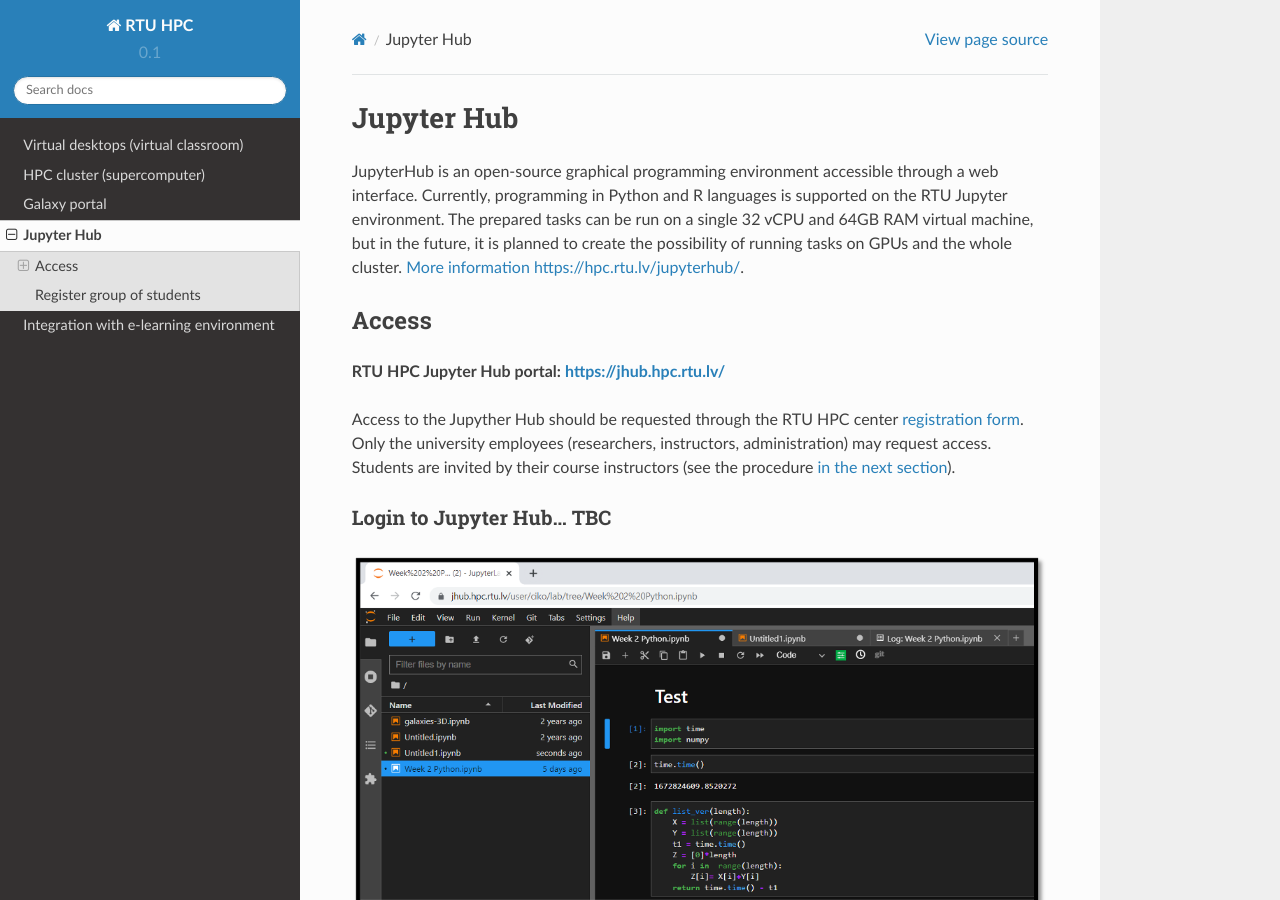
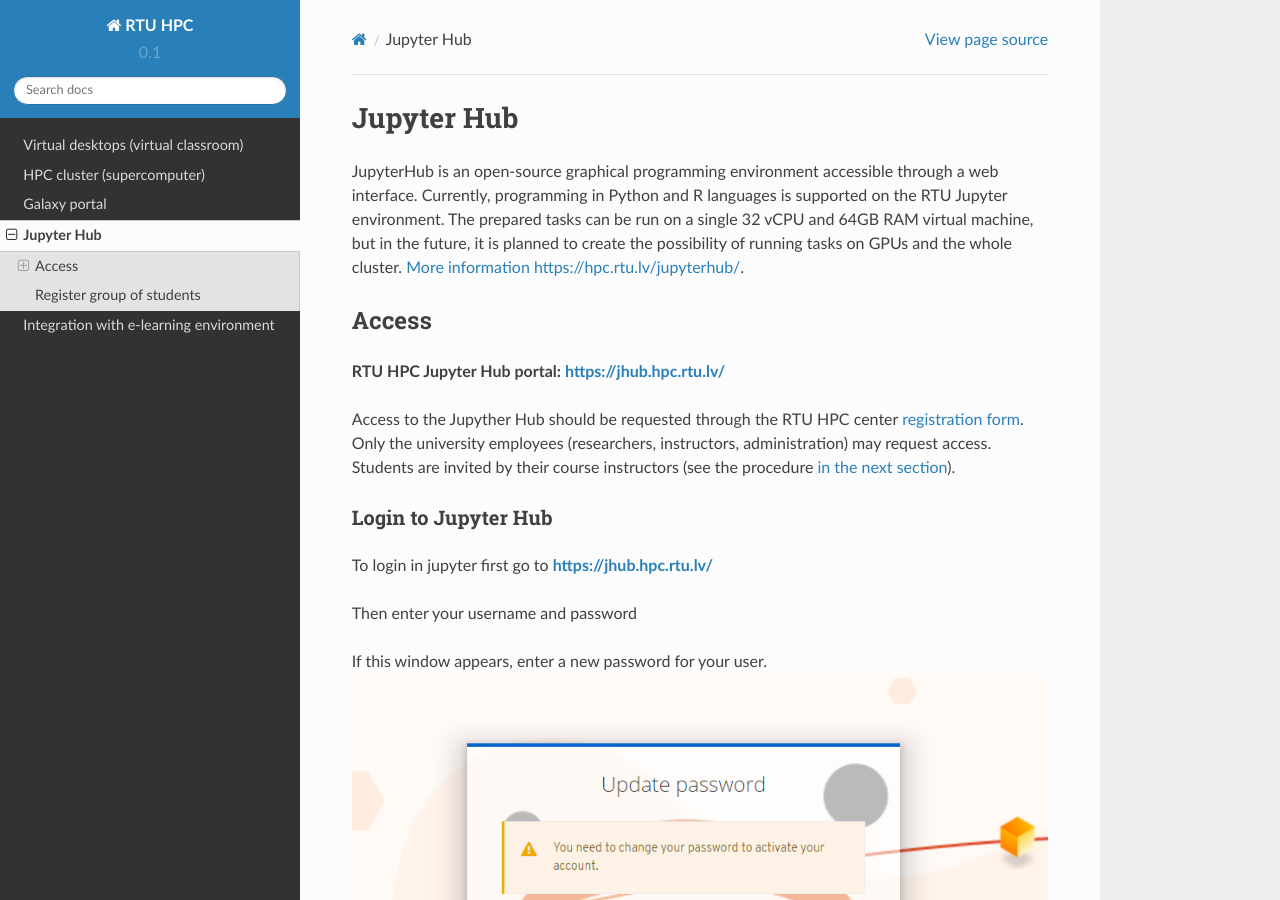
Before and after one commit to rtuhpc/hpc-platform, a Sphinx documentation site: the page built from doc/02_jupyter_hub.md, in a window 1280 px wide and 900 px high. Built offline with Sphinx 7.4.7 and the Read the Docs theme 2.0.0, drawn with Linux system fonts in a browser that asks for light colours.

Commit message:
Update 02_jupyter_hub.md

```diff
--- a/doc/02_jupyter_hub.md
+++ b/doc/02_jupyter_hub.md
@@ -8,7 +8,15 @@
 Only the university employees (researchers, instructors, administration) may request access.
 Students are invited by their course instructors (see the procedure [in the next section](https://hpc-platforma.rtu.lv/02_jupyter_hub.html#register-group-of-students)).
 
-### Login to Jupyter Hub... TBC
+### Login to Jupyter Hub
+
+To login in jupyter first go to [**https://jhub.hpc.rtu.lv/**](https://jhub.hpc.rtu.lv/)
+
+Then enter your username and password
+
+If this window appears, enter a new password for your user.
+![](./images/jupyter_password.png)
+
 ![](./images/jupyter_interface.png)
 
 ## Register group of students
```
